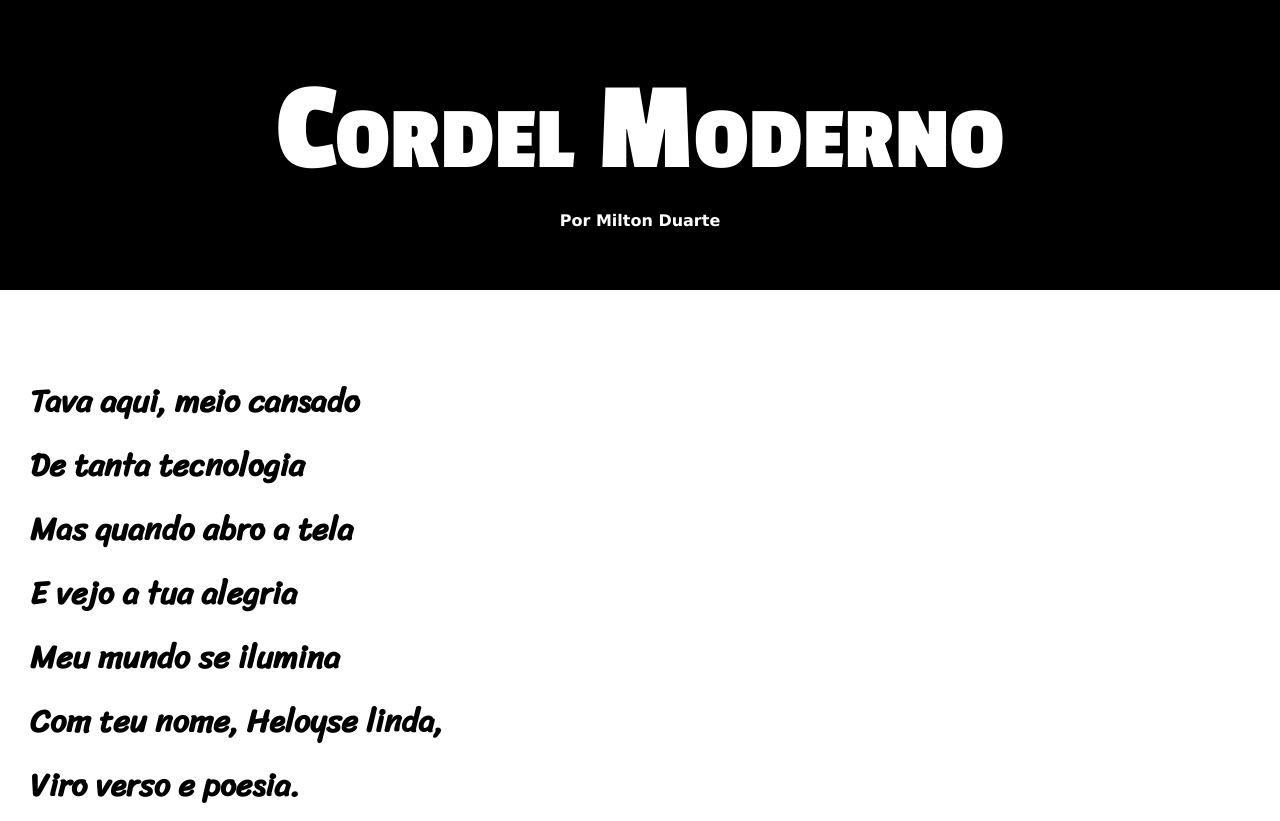
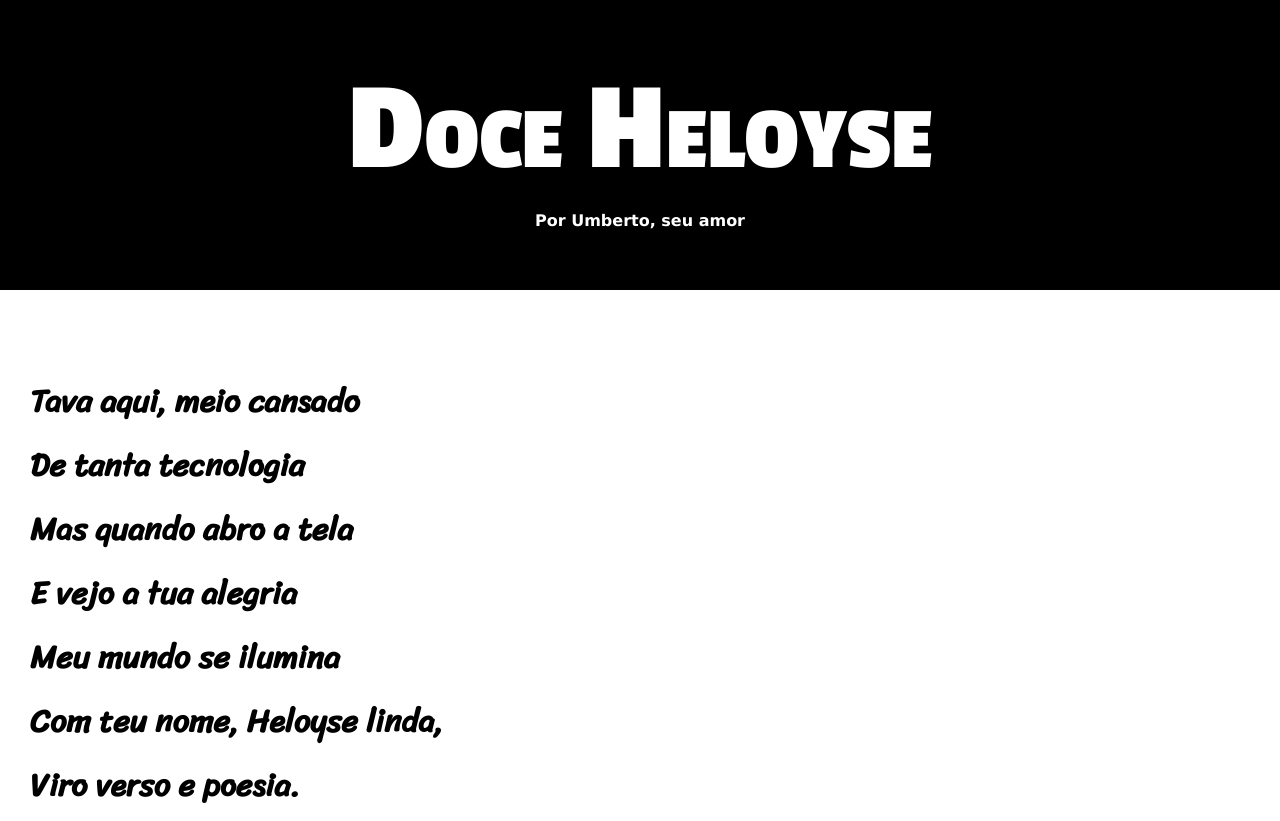
Before and after one commit to umbertopassarello/html-css, a plain HTML site: page projetos/projeto-cordel/index.html in a window 1280 px wide. Shown: the top 821 px of the page. Drawn offline with Linux system fonts and the light colour scheme.

Commit message:
Doce Heloyse Atualizado

```diff
--- a/projetos/projeto-cordel/index.html
+++ b/projetos/projeto-cordel/index.html
@@ -4,7 +4,7 @@
 <head>
     <meta charset="UTF-8">
     <meta name="viewport" content="width=device-width, initial-scale=1.0">
-    <title>Projeto Cordel</title>
+    <title>Doce Heloyse</title>
     <link rel="stylesheet" href="style.css">
     <link rel="preconnect" href="https://fonts.googleapis.com">
     <link rel="preconnect" href="https://fonts.gstatic.com" crossorigin>
@@ -18,8 +18,8 @@
 
 <body>
     <header>
-        <h1>Cordel Moderno</h1>
-        <p>Por <a href="#">Milton Duarte</a></p>
+        <h1>Doce Heloyse</h1>
+        <p>Por <a href="https://www.instagram.com/p/DG1aMhdp3OMj57Cky84G_SBGeba6iEJdp3RZBY0/" target="_blank">Umberto, seu amor</a></p>
     </header>
 
     <section class="branco">
```
